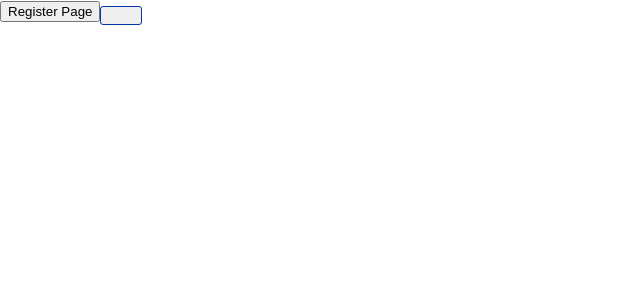
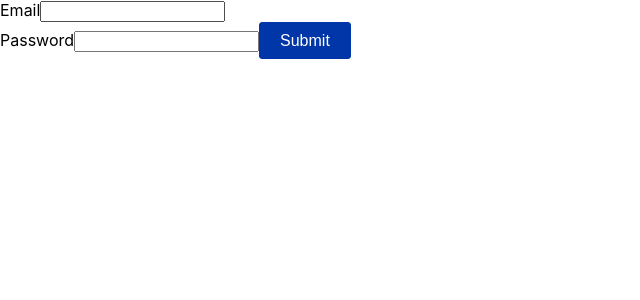
Before and after one commit to BenassiJosef/front-end-idam-typescript, a React (Create React App) app: page /register in a window 1280 px wide. Shown: the top 300 px of the page, without its empty margins (0-640 px from the left). Built offline with nearby package versions, Linux system fonts and the light colour scheme.

Commit message:
basic form now updating state + update snap shot

```diff
--- a/src/components/button/button.tsx
+++ b/src/components/button/button.tsx
@@ -9,10 +9,10 @@ export interface Props {
 export const Button = styled.button.attrs(({ intent }: Props) => ({
   "data-test": `${intent}-button`,
 }))`
-  ${({ intent }: Props) => {
+  background-color: ${({ intent }: Props) => {
     switch (intent) {
       case "primary":
-        return SECONDARY_COLOUR;
+        return PRIMARY_COLOUR;
       case "secondary":
         return SECONDARY_COLOUR;
       case "link":
@@ -25,9 +25,9 @@ export const Button = styled.button.attrs(({ intent }: Props) => ({
   color: ${({ intent }: Props) => {
     switch (intent) {
       case "primary":
+        return SECONDARY_COLOUR;
+      case "secondary":
         return PRIMARY_COLOUR;
-      case "secondary":
-        return SECONDARY_COLOUR;
       case "link":
         return PRIMARY_COLOUR;
       default:
@@ -39,9 +39,9 @@ export const Button = styled.button.attrs(({ intent }: Props) => ({
     switch (intent) {
       case "primary":
       case "secondary":
+        return SECONDARY_COLOUR;
+      case "link":
         return PRIMARY_COLOUR;
-      case "link":
-        return SECONDARY_COLOUR;
       default:
         return SECONDARY_COLOUR;
     }
@@ -95,9 +95,7 @@ export const Button = styled.button.attrs(({ intent }: Props) => ({
   font-stretch: normal;
   font-style: normal;
   line-height: normal;
-  letter-spacing: normal;
   border-radius: 3px;
-  margin-right: 16px;
 
   :hover {
     cursor: ${({ disabled }: Props) =>
--- /dev/null
+++ b/src/hooks/useFormFields.tsx
@@ -0,0 +1,19 @@
+import React from "react";
+
+type UseFormFieldsHooks<T> = {
+  formFields: T;
+  createChangeHandler: (
+    key: keyof T
+  ) => (e: React.ChangeEvent<HTMLInputElement>) => void;
+};
+function useFormFields<T>(initialValues: T): UseFormFieldsHooks<T> {
+  const [formFields, setFormFields] = React.useState<T>(initialValues);
+  const createChangeHandler = (key: keyof T) => (
+    e: React.ChangeEvent<HTMLInputElement>
+  ) => {
+    setFormFields((prev: T) => ({ ...prev, [key]: e.target.value }));
+  };
+  return { formFields, createChangeHandler };
+}
+
+export default useFormFields;
--- a/src/pages/register/register.tsx
+++ b/src/pages/register/register.tsx
@@ -1,8 +1,10 @@
+/* eslint-disable react/jsx-props-no-spreading */
 import React, { useEffect } from "react";
 import { useSelector, useDispatch } from "react-redux";
 import { RootState } from "../../redux/reducers/rootReducer";
-import RegisterAction from "../../redux/actions/registerActions/registerActionsCreator";
+import registerActionCreator from "../../redux/actions/registerActions/registerActionsCreator";
 import { IsRegisterState } from "../../redux/actions/registerActions/registerActions";
+import useFormFields from "../../hooks/useFormFields";
 import { Button } from "../../components/button/button";
 
 const Register = (): JSX.Element => {
@@ -11,22 +13,48 @@ const Register = (): JSX.Element => {
   );
   const dispatch = useDispatch();
 
-  useEffect(() => {}, [registerResp]);
+  const { formFields, createChangeHandler } = useFormFields({
+    email: "",
+    password: "",
+  });
 
+  useEffect(() => {
+    console.log(registerResp);
+  }, [registerResp]);
+
+  const handleSubmit = (e: React.FormEvent) => {
+    e.preventDefault();
+    registerActionCreator(dispatch, formFields);
+  };
   return (
-    <div>
-      <header>
-        <button
-          type="button"
-          onClick={() => {
-            RegisterAction(dispatch, { registerState: true });
-          }}
-        >
-          Register Page
-        </button>
-        <Button intent="primary" disabled={false} />
-      </header>
-    </div>
+    <form onSubmit={handleSubmit}>
+      <div>
+        <label htmlFor="email">
+          Email
+          <input
+            type="email"
+            id="email"
+            value={formFields.email}
+            onChange={createChangeHandler("email")}
+          />
+        </label>
+      </div>
+      <div>
+        <label htmlFor="password">
+          Password
+          <input
+            type="password"
+            id="password"
+            value={formFields.password}
+            onChange={createChangeHandler("password")}
+          />
+        </label>
+        <Button type="submit" intent="primary" disabled={false}>
+          {" "}
+          Submit
+        </Button>
+      </div>
+    </form>
   );
 };
 export default Register;
--- a/src/redux/actions/registerActions/registerActions.tsx
+++ b/src/redux/actions/registerActions/registerActions.tsx
@@ -1,5 +1,6 @@
 export interface IsRegisterState {
-  registerState: boolean;
+  email: string;
+  password: string;
 }
 
 export const CHANGE_REGISTER_STATUS = "CHANGE_REGISTER_STATUS ";
--- a/src/redux/actions/registerActions/registerActionsCreator.tsx
+++ b/src/redux/actions/registerActions/registerActionsCreator.tsx
@@ -6,7 +6,7 @@ import {
 
 type DispatchAppStatus = (arg: RegisterActionsTypes) => RegisterActionsTypes;
 
-const RegisterAction = (
+const registerActionCreator = (
   dispatch: DispatchAppStatus,
   payload: IsRegisterState
 ): RegisterActionsTypes => {
@@ -16,4 +16,4 @@ const RegisterAction = (
   });
 };
 
-export default RegisterAction;
+export default registerActionCreator;
--- a/src/redux/reducers/registerReducer/registerReducer.tsx
+++ b/src/redux/reducers/registerReducer/registerReducer.tsx
@@ -5,7 +5,8 @@ import {
 } from "../../actions/registerActions/registerActions";
 
 const initialState: IsRegisterState = {
-  registerState: false,
+  email: "",
+  password: "",
 };
 
 const registerReducer = (
```
Also changed, not shown: 2 other files (tests, documents, lock files or other folders).
